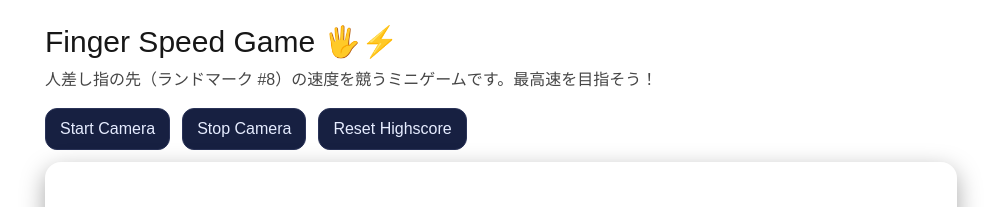
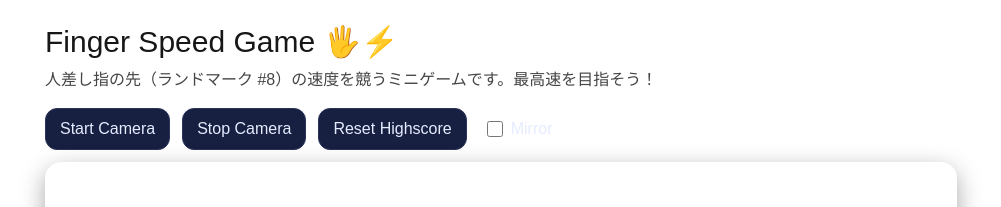
Before and after one commit to fuji3to4/finger-speedometer, a Next.js app: page / in a window 1280 px wide. Shown: the top 207 px of the page, without its empty margins (139-1140 px from the left). Built offline with nearby package versions, Linux system fonts and the light colour scheme.

Commit message:
FingerSpeedコンポーネントにミラー変換機能を追加; ミラーオプションのチェックボックスをUIに追加

```diff
--- a/app/components/FingerSpeed.tsx
+++ b/app/components/FingerSpeed.tsx
@@ -29,6 +29,11 @@ export default function FingerSpeed() {
 
     // UI/state
     const [running, setRunning] = useState(false)
+    const [mirror, setMirror] = useState(false)
+    const mirrorRef = useRef(false)
+    useEffect(() => {
+        mirrorRef.current = mirror
+    }, [mirror])
 
     // フレーム毎に更新される値は state ではなく ref に保持（再レンダ不要）
     const fpsRef = useRef(0)
@@ -59,9 +64,14 @@ export default function FingerSpeed() {
             canvas.height = video.videoHeight
         }
 
-        // 背景にカメラフレーム描画
+        // 背景にカメラフレーム描画（必要ならミラー変換）
         ctx.save()
         ctx.clearRect(0, 0, canvas.width, canvas.height)
+        ctx.save()
+        if (mirrorRef.current) {
+            ctx.translate(canvas.width, 0)
+            ctx.scale(-1, 1)
+        }
         ctx.drawImage(video, 0, 0, canvas.width, canvas.height)
 
         const now = performance.now()
@@ -84,7 +94,7 @@ export default function FingerSpeed() {
             lastLogRef.current = now
         }
 
-        if (lm && lm[8]) {
+    if (lm && lm[8]) {
             // ランドマーク描画
             if (!drawingRef.current) drawingRef.current = new DrawingUtils(ctx)
             try {
@@ -200,6 +210,8 @@ export default function FingerSpeed() {
         } else {
             last.current = null
         }
+        // ミラー変換を解除してから HUD を描画
+        ctx.restore()
 
         // HUD（ref から値を読む）
         const fps = fpsRef.current
@@ -336,6 +348,15 @@ export default function FingerSpeed() {
                     >
                         Reset Highscore
                     </button>
+                    <label className="inline-flex items-center gap-2 select-none text-[#e6ecff] ml-2">
+                        <input
+                            type="checkbox"
+                            checked={mirror}
+                            onChange={(e) => setMirror(e.target.checked)}
+                            className="accent-[#21d19f] h-4 w-4"
+                        />
+                        Mirror
+                    </label>
                 </div>
 
                 <div className="relative w-full max-w-[960px]">
```
